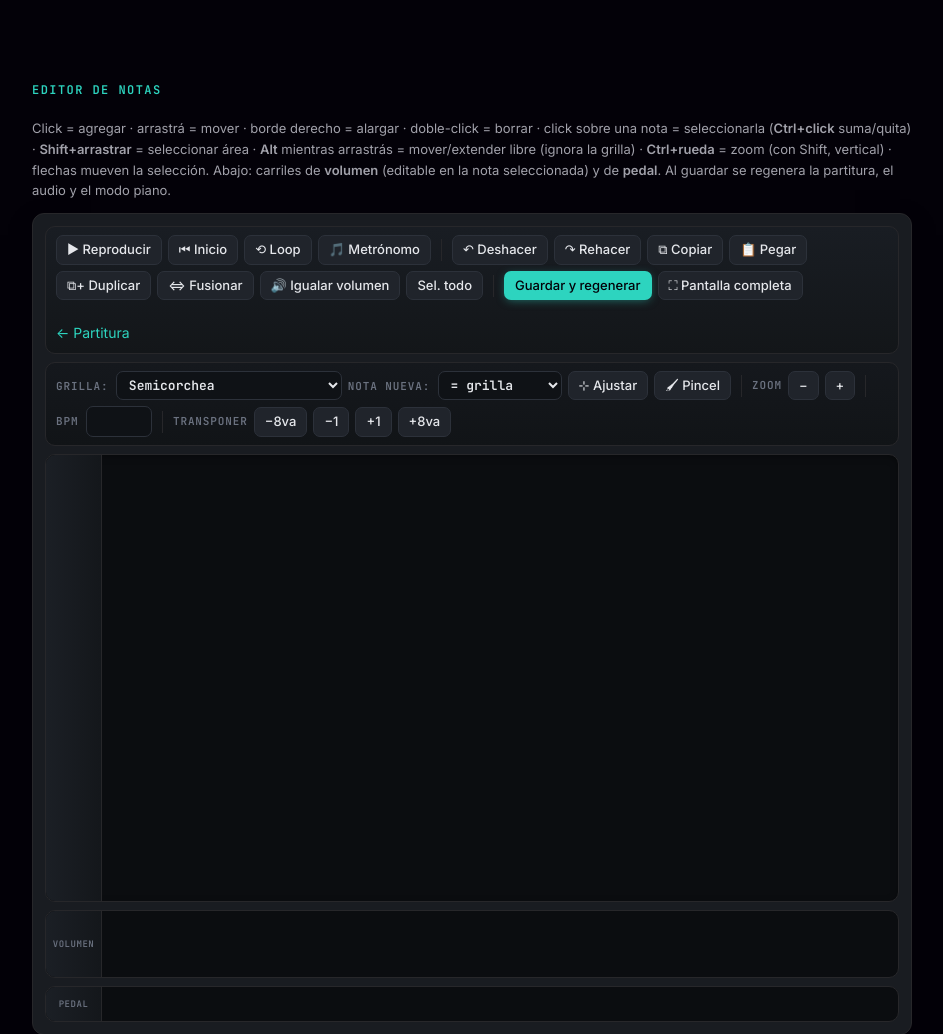
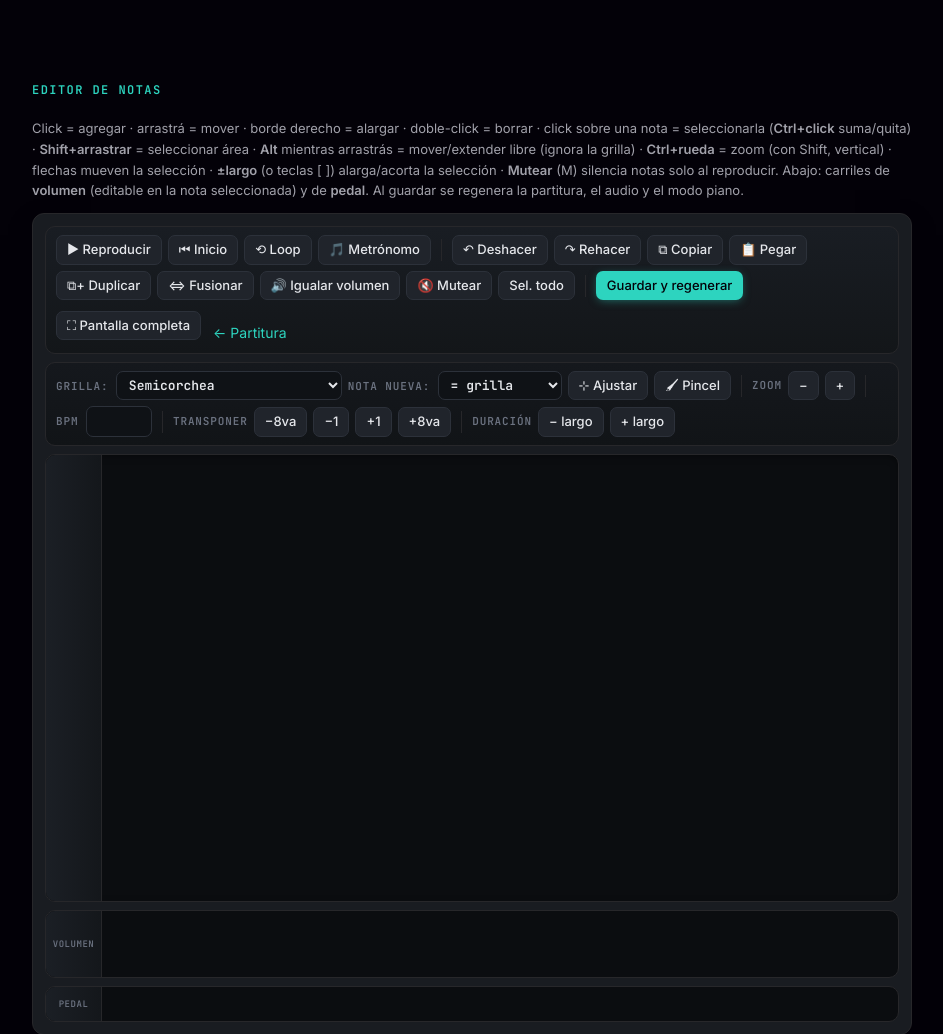
Before and after one commit to MatiasTilleriasLey/Clavis, a Flask app: template app/templates/edit_notes.html in a window 1280 px wide. Shown: the part 85-1119 px from the top of the page, without its empty margins (168-1111 px from the left). Run offline with Flask 3, Linux system fonts and the light colour scheme; the template is opened without the code that fills it, so the values that code supplies are empty.

Commit message:
Editor: mutear notas (M) + botones alargar/acortar la selección
- Mutear (🔇 / tecla M): silencia las notas seleccionadas solo en la reproducción
  del editor (se ven con rayado gris atenuado); toggle sobre la selección. No borra
  ni las quita de la partitura al guardar. Entra en el historial.
- Alargar/acortar (± largo / teclas [ ]): extiende o recorta el fin de la selección
  un paso de grilla (o corchea si está en Libre). El drag del borde derecho sigue
  sirviendo (con Alt, libre).

```diff
--- a/app/templates/edit_notes.html
+++ b/app/templates/edit_notes.html
@@ -9,9 +9,10 @@
   click sobre una nota = seleccionarla (<strong>Ctrl+click</strong> suma/quita) ·
   <strong>Shift+arrastrar</strong> = seleccionar área · <strong>Alt</strong> mientras arrastrás
   = mover/extender libre (ignora la grilla) · <strong>Ctrl+rueda</strong> = zoom (con Shift,
-  vertical) · flechas mueven la selección. Abajo: carriles de <strong>volumen</strong> (editable
-  en la nota seleccionada) y de <strong>pedal</strong>. Al guardar se regenera la partitura,
-  el audio y el modo piano.
+  vertical) · flechas mueven la selección · <strong>±largo</strong> (o teclas [ ]) alarga/acorta
+  la selección · <strong>Mutear</strong> (M) silencia notas solo al reproducir. Abajo: carriles de
+  <strong>volumen</strong> (editable en la nota seleccionada) y de <strong>pedal</strong>.
+  Al guardar se regenera la partitura, el audio y el modo piano.
 </p>
 
 <div id="editor-wrap">
@@ -28,6 +29,7 @@
   <button id="dup" class="btn btn--ghost" title="Duplicar (Ctrl+D)">⧉+ Duplicar</button>
   <button id="merge" class="btn btn--ghost" title="Fusionar notas del mismo tono contiguas en una sola">⇔ Fusionar</button>
   <button id="eqvol" class="btn btn--ghost" title="Igualar el volumen de las notas seleccionadas">🔊 Igualar volumen</button>
+  <button id="mute" class="btn btn--ghost" title="Mutear/reactivar la selección (M) — la silencia solo en la reproducción">🔇 Mutear</button>
   <button id="select-all" class="btn btn--ghost" title="Seleccionar todo (Ctrl+A)">Sel. todo</button>
   <span class="sep"></span>
   <button id="save" class="btn btn--primary">Guardar y regenerar</button>
@@ -68,6 +70,10 @@
   <button id="tr-1d" class="btn btn--ghost">−1</button>
   <button id="tr-1u" class="btn btn--ghost">+1</button>
   <button id="tr-8u" class="btn btn--ghost" title="+1 octava">+8va</button>
+  <span class="sep"></span>
+  <span class="muted">Duración</span>
+  <button id="len-dn" class="btn btn--ghost" title="Acortar la selección un paso de grilla">− largo</button>
+  <button id="len-up" class="btn btn--ghost" title="Alargar la selección un paso de grilla (o arrastrá el borde derecho; con Alt, libre)">+ largo</button>
 </div>
 
 <div id="editor">
@@ -261,9 +267,11 @@
   }
   function noteEl(n) {
     const el = document.createElement('div');
-    el.style.cssText = 'position:absolute;background:linear-gradient(180deg,#5eead4,#2DD4BF 45%,#17a394);' +
-      'border:1px solid #0b5c53;border-top-color:#7ff0e0;border-radius:3px;box-sizing:border-box;' +
-      'cursor:grab;box-shadow:0 1px 2px rgba(0,0,0,.45);opacity:' + opacityFor(n.velocity);
+    const bg = n.muted ? 'repeating-linear-gradient(45deg,#4b5563,#4b5563 5px,#374151 5px,#374151 10px)'
+      : 'linear-gradient(180deg,#5eead4,#2DD4BF 45%,#17a394)';
+    el.style.cssText = 'position:absolute;background:' + bg + ';border:1px solid ' + (n.muted ? '#6b7280' : '#0b5c53') +
+      ';border-top-color:' + (n.muted ? '#9ca3af' : '#7ff0e0') + ';border-radius:3px;box-sizing:border-box;' +
+      'cursor:grab;box-shadow:0 1px 2px rgba(0,0,0,.45);opacity:' + (n.muted ? '.55' : opacityFor(n.velocity));
     place(el, n);
     if (selection.has(n)) selStyle(el, true);
     el.addEventListener('mousedown', e => startDrag(e, n, el));
@@ -287,7 +295,7 @@
 
   // --- historial (deshacer / rehacer) — captura notas y pedales ---
   const history = [], redoStack = [];
-  function snapNotes() { return notes.map(n => ({ pitch: n.pitch, start: n.start, end: n.end, velocity: n.velocity })); }
+  function snapNotes() { return notes.map(n => ({ pitch: n.pitch, start: n.start, end: n.end, velocity: n.velocity, muted: n.muted || false })); }
   function snapshot() { return { notes: snapNotes(), pedals: pedals.map(p => ({ start: p.start, end: p.end })) }; }
   function pushHistory() { history.push(snapshot()); if (history.length > 80) history.shift(); redoStack.length = 0; }
   function restore(st) { notes = st.notes; pedals = st.pedals; selection.clear(); render(); dirty(); }
@@ -598,6 +606,25 @@
     veloRender(); dirty(); statusEl.textContent = 'volumen igualado a ' + v;
   }
 
+  // --- mutear (silenciar solo en la reproducción) ---
+  function toggleMute() {
+    if (!selection.size) { statusEl.textContent = 'seleccioná notas para mutear'; return; }
+    pushHistory();
+    const arr = [...selection], anyOn = arr.some(n => !n.muted);   // hay activas => mutear todas; todas muteadas => reactivar
+    arr.forEach(n => n.muted = anyOn);
+    render(); dirty();
+    statusEl.textContent = (anyOn ? 'muteadas ' : 'reactivadas ') + arr.length + ' nota(s)';
+  }
+
+  // --- alargar / acortar la selección un paso de grilla (el drag del borde también sirve; Alt = libre) ---
+  function lengthenSel(delta) {
+    if (!selection.size) { statusEl.textContent = 'seleccioná notas para alargar/acortar'; return; }
+    pushHistory();
+    selection.forEach(n => { n.end = Math.max(n.start + 0.03, n.end + delta); if (n.el) place(n.el, n); });
+    veloRender(); dirty();
+    statusEl.textContent = (delta >= 0 ? 'alargadas' : 'acortadas') + ' ' + selection.size + ' nota(s)';
+  }
+
   // --- transponer / mover selección ---
   function moveSel(dt, dp) {
     if (!selection.size) { statusEl.textContent = 'nada seleccionado'; return; }
@@ -655,6 +682,7 @@
   function subSeqFrom(fromT) {
     const ns = []; let maxEnd = 0;
     notes.forEach(n => {
+      if (n.muted) return;                            // muteadas: no suenan
       if (n.end <= fromT + 0.001) return;
       const en = n.end - fromT;
       ns.push({ pitch: n.pitch, startTime: Math.max(0, n.start - fromT), endTime: en, velocity: n.velocity });
@@ -735,6 +763,10 @@
   document.getElementById('dup').addEventListener('click', duplicate);
   document.getElementById('merge').addEventListener('click', mergeSel);
   document.getElementById('eqvol').addEventListener('click', equalizeVol);
+  document.getElementById('mute').addEventListener('click', toggleMute);
+  const lenStep = () => step() || (60 / tempo) / 2;   // paso de grilla, o corchea si es "Libre"
+  document.getElementById('len-up').addEventListener('click', () => lengthenSel(lenStep()));
+  document.getElementById('len-dn').addEventListener('click', () => lengthenSel(-lenStep()));
   document.getElementById('select-all').addEventListener('click', selectAll);
   document.getElementById('brush').addEventListener('click', function () { this.classList.toggle('on'); });
   document.getElementById('zoom-in').addEventListener('click', () => zoomH(1.25, null));
@@ -767,6 +799,9 @@
     else if (mod && e.code === 'KeyV') { e.preventDefault(); paste(); }
     else if (mod && e.code === 'KeyD') { e.preventDefault(); duplicate(); }
     else if (e.code === 'Space') { e.preventDefault(); startPlay(); }
+    else if (e.code === 'KeyM') { e.preventDefault(); toggleMute(); }
+    else if (e.code === 'BracketRight') { e.preventDefault(); lengthenSel(step() || (60 / tempo) / 2); }
+    else if (e.code === 'BracketLeft') { e.preventDefault(); lengthenSel(-(step() || (60 / tempo) / 2)); }
     else if (e.code === 'ArrowUp') { e.preventDefault(); moveSel(0, e.shiftKey ? 12 : 1); }
     else if (e.code === 'ArrowDown') { e.preventDefault(); moveSel(0, e.shiftKey ? -12 : -1); }
     else if (e.code === 'ArrowRight') { e.preventDefault(); moveSel(step() || (60 / tempo), 0); }
```
